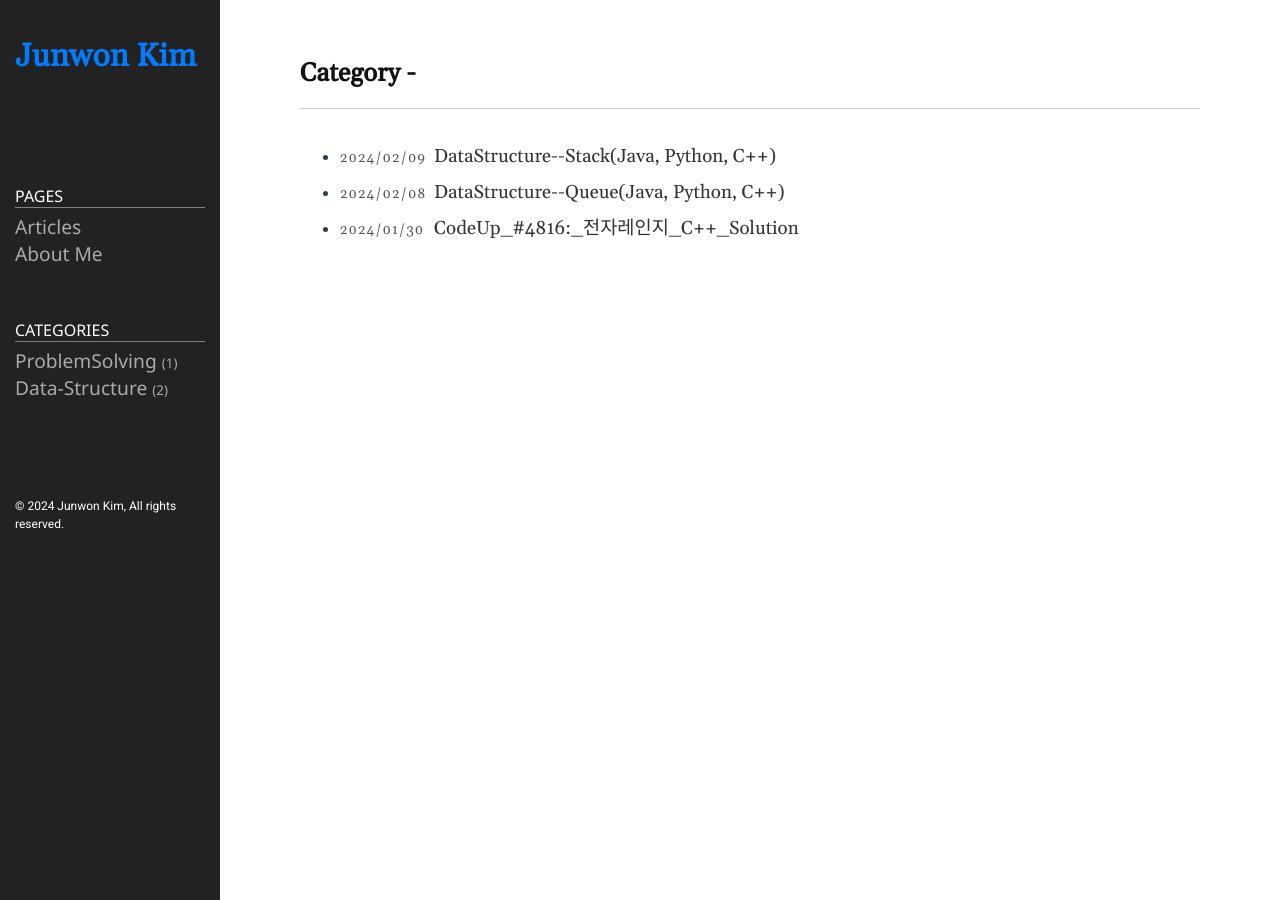
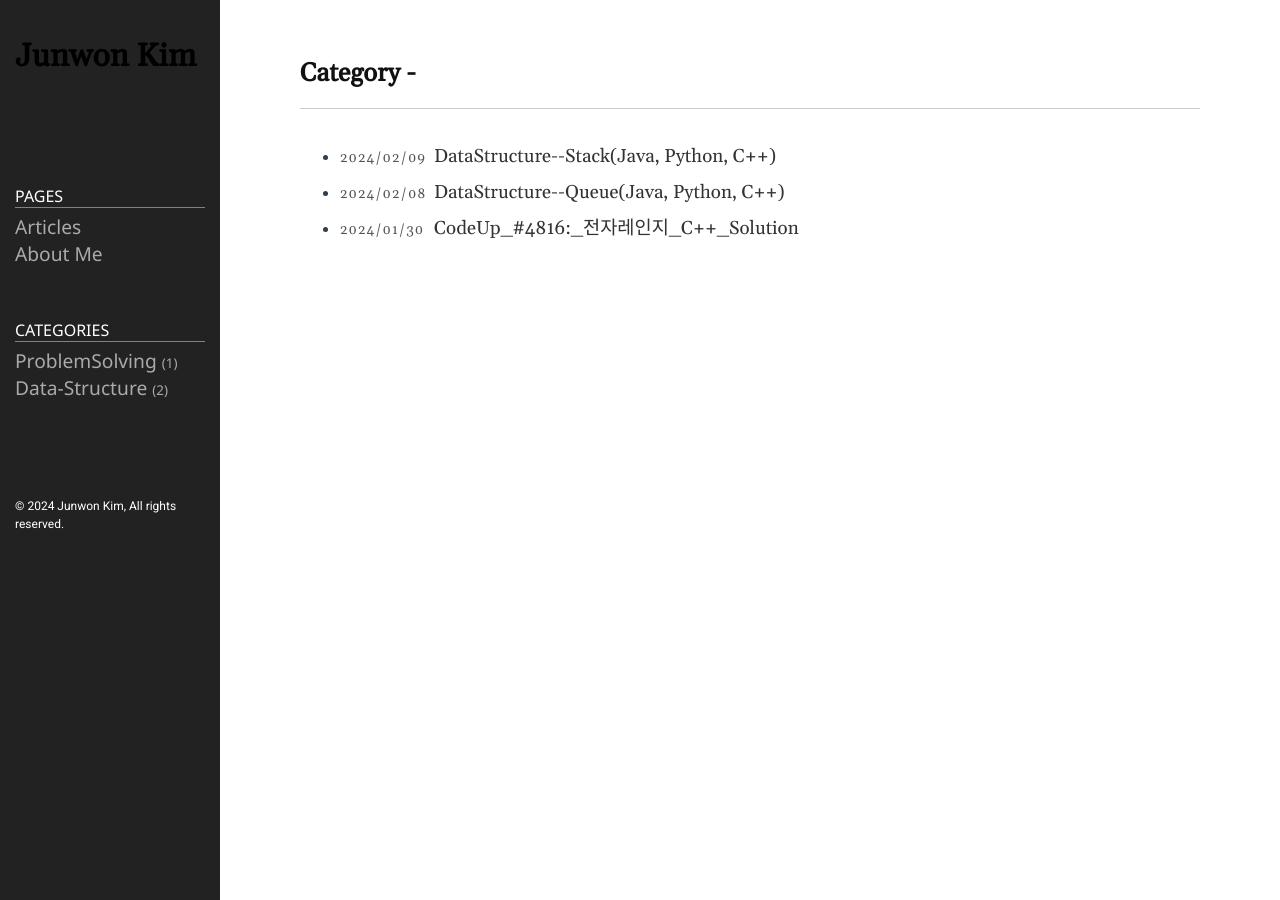
Before and after one commit to notj-code/Junwon-Kim-1.0, a Jekyll site: the page built from category.md, in a window 1280 px wide. Built offline with Jekyll 4.4.1, drawn with Linux system fonts in a browser that asks for light colours.

Commit message:
editing sidebar.html

```diff
--- a/_includes/sidebar.html
+++ b/_includes/sidebar.html
@@ -1,6 +1,6 @@
 <div class="sidebar-item sidebar-header">
 	<div class='sidebar-brand'>
-		<h1><a href="/about/">{{ site.title }}</a></h1>
+		<h1><a style="text-decoration:none; color: black;" href="/about/">{{ site.title }}</a></h1>
 	</div>
 	<p class="lead">{{ site.description }}</p>
 	{%- if social.github -%}
```
